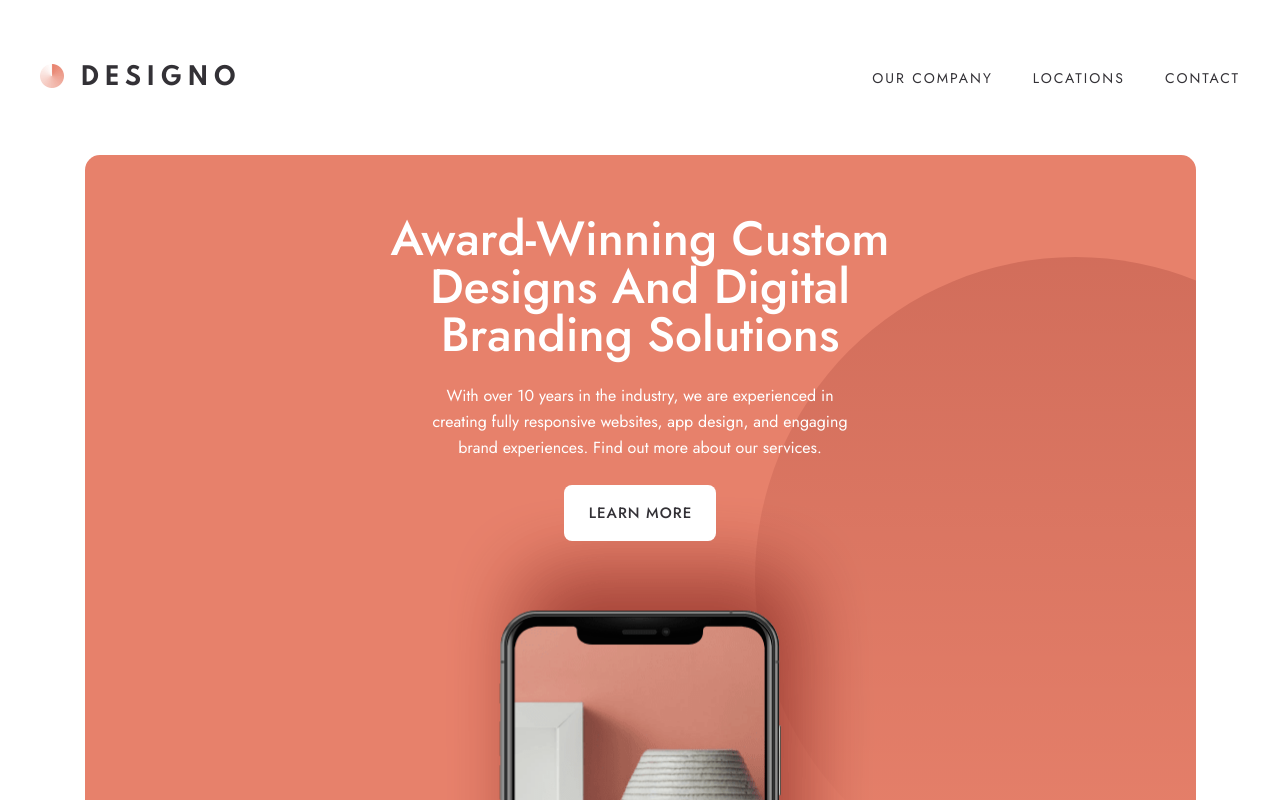
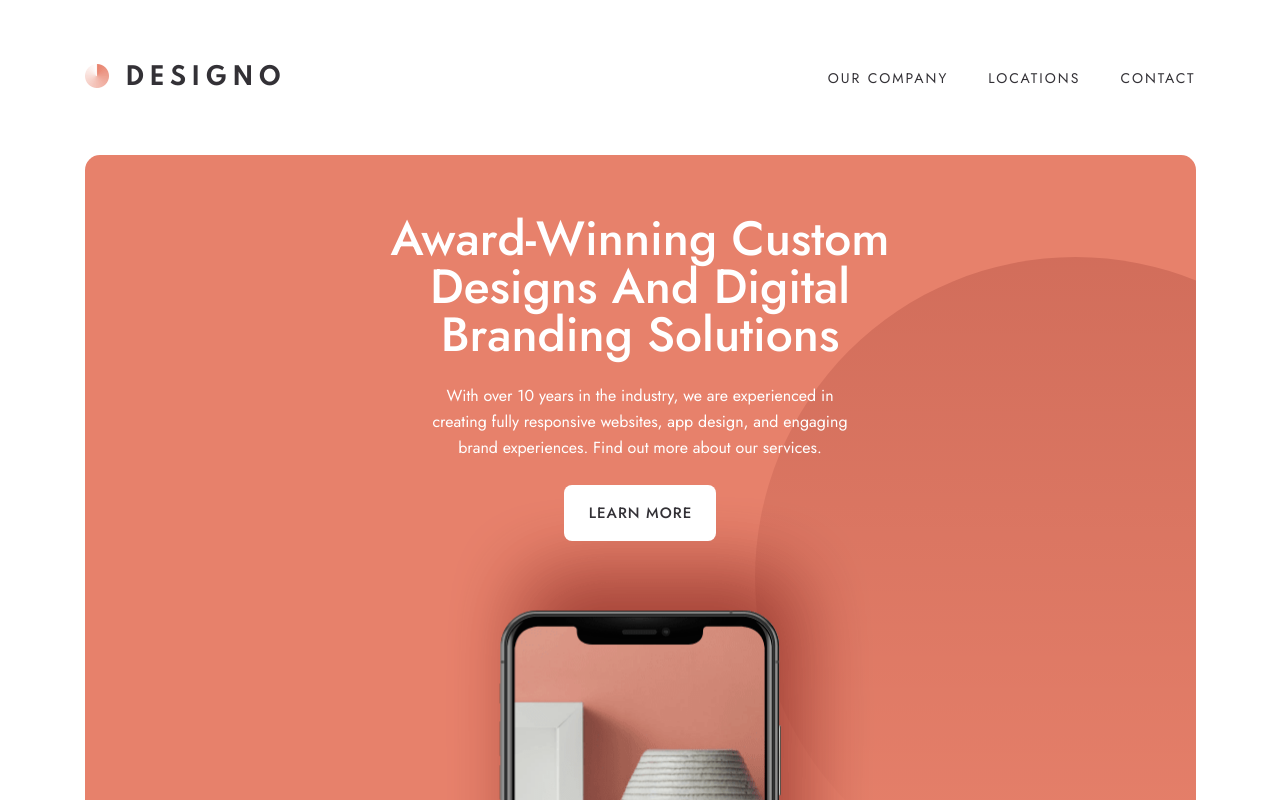
Before and after one commit to BryanEnriquez/designo, a React (Create React App) app: page / in a window 1280 px wide. Shown: the top 800 px of the page. Built offline with nearby package versions, Linux system fonts and the light colour scheme.

Commit message:
Update header + footer responsive design. Change logo to link back to homepage.

```diff
--- a/src/App.scss
+++ b/src/App.scss
@@ -33,6 +33,15 @@ body {
   background-color: var(--color-primary-light, #fff);
 }
 
+#root {
+  position: relative;
+  padding-top: 9.6rem;
+
+  @media (min-width: 768px) {
+    padding-top: 15.5rem;
+  }
+}
+
 ul {
   list-style: none;
 }
--- a/src/components/Logo.js
+++ b/src/components/Logo.js
@@ -1,7 +1,18 @@
+import { Link } from 'react-router-dom';
 import './Logo.scss';
+import LogoDark from '../imgs/shared/desktop/logo-dark.png';
+import LogoLight from '../imgs/shared/desktop/logo-light.png';
 
 const Logo = (props) => {
-  return <div className={`logo logo--${props.color}`}></div>;
+  return (
+    <Link to="/" className="logo-box">
+      <img
+        src={props.color === 'dark' ? LogoDark : LogoLight}
+        className="logo"
+        alt="designo logo"
+      />
+    </Link>
+  );
 };
 
 export default Logo;
--- a/src/components/Logo.scss
+++ b/src/components/Logo.scss
@@ -1,14 +1,14 @@
 .logo {
-  background-size: cover;
+  display: block;
   height: 27px;
   width: 202px;
-  // background-color: rgb(220, 93, 20);
 
-  &--dark {
-    background-image: url(../imgs/shared/desktop/logo-dark.png);
+  &:hover,
+  &:active {
+    cursor: pointer;
   }
 
-  &--light {
-    background-image: url(../imgs/shared/desktop/logo-light.png);
+  &-box {
+    display: block;
   }
 }
--- a/src/layout/Footer.scss
+++ b/src/layout/Footer.scss
@@ -1,15 +1,24 @@
 @import '../css/variables';
 
 .footer {
+  padding: 64px 24px;
+  color: var(--color-primary-light, #fff);
   background-color: var(--color-primary-dark, #1d1c1e);
-  padding: 6.4rem 2.4rem;
-  color: var(--color-primary-light, #fff);
 
   @media (min-width: $media-m) {
-    padding: 8rem 3.9rem;
+    padding: 8rem 0;
   }
   @media (min-width: $media-l) {
-    padding: 7.2rem 11.4%; // 7.2rem 16.5rem
+    padding: 7.2rem 0;
+  }
+
+  &__nav,
+  &__info {
+    @media (min-width: $media-m) {
+      margin: 0 auto;
+      width: calc(100% - 78px);
+      max-width: 1111px;
+    }
   }
 
   // Group 1 ////////////////
@@ -37,12 +46,12 @@
     @media (min-width: $media-m) {
       grid-template-columns: repeat(3, auto);
       grid-template-rows: auto;
-      gap: 4.2rem;
+      gap: 42px;
       padding: 0;
     }
     // li elements get padding, reduce gap
     @media (min-width: $media-l) {
-      gap: 3.9rem;
+      gap: 39px;
     }
 
     li {
@@ -96,7 +105,7 @@
     @media (min-width: $media-m) {
       flex-direction: row;
       align-items: flex-end;
-      margin: 3.2rem 0 0 0;
+      padding: 3.2rem 0 0 0;
     }
   }
 
--- a/src/layout/Header.js
+++ b/src/layout/Header.js
@@ -4,35 +4,44 @@ import NavLinks from '../components/NavLinks';
 import Logo from '../components/Logo';
 import Modal from '../components/Modal';
 import { navLinks } from '../copy/navLinks';
+import { resMod } from '../utils/calcLayoutMod';
 import { ReactComponent as IconMenu } from '../imgs/shared/mobile/icon-hamburger.svg';
 import { ReactComponent as IconClose } from '../imgs/shared/mobile/icon-close.svg';
 import './Header.scss';
 
+const NavBar = ({ open, onClick, logoColor }) => {
+  return (
+    <nav className="navbar">
+      <div className="navbar__left">
+        <Logo color={logoColor} />
+        <button className="navbar__button" onClick={onClick}>
+          {open ? <IconClose /> : <IconMenu />}
+        </button>
+      </div>
+      <NavLinks className="navbar__right" links={navLinks} />
+    </nav>
+  );
+};
+
 const Header = (props) => {
-  const [expanded, setExpanded] = useState(false);
+  const [open, setOpen] = useState(false);
   const { location } = props;
 
   useEffect(() => {
-    setExpanded(false);
+    setOpen(false);
   }, [location]);
 
   const onBtnClick = (e) => {
     e.preventDefault();
-    setExpanded(!expanded);
+    setOpen(!open);
   };
 
-  const modifier = expanded ? 'header--expanded' : '';
+  const mod = resMod('header', open && 'open');
 
   return (
-    <header className={`header ${modifier}`} id="header">
-      <div className="header__subgrid">
-        <Logo color={props.logoColor} />
-        <button className="header__button" onClick={onBtnClick}>
-          {expanded ? <IconClose /> : <IconMenu />}
-        </button>
-      </div>
-      <NavLinks className="header__navbar" links={navLinks} />
-      {expanded ? <Modal onBgClick={onBtnClick} /> : null}
+    <header className={mod} id="header">
+      <NavBar open={open} onClick={onBtnClick} logoColor={props.logoColor} />
+      {open && <Modal onBgClick={onBtnClick} />}
     </header>
   );
 };
--- a/src/layout/Header.scss
+++ b/src/layout/Header.scss
@@ -5,62 +5,65 @@
   top: 0;
   left: 0;
   width: 100%;
-  height: $header-height; // minimized height
-  transition: height 0.2s;
-
-  display: grid;
-  grid-template-columns: 100%;
-  // Second row is hidden when menu is closed or on +tablet
-  grid-template-rows: $header-height 1fr;
-  align-items: center; // Vertical placement
+  height: $header-height;
   overflow: hidden;
   z-index: 100;
   background-color: var(--primary-color-light, #fff);
-  // background-color: rgb(220, 173, 20);
+  transition: height 0.2s;
 
   @media (min-width: $media-m) {
+    position: absolute;
     height: $header-height-m;
-    // navbar (auto) takes up min space needed
-    grid-template-columns: 1fr auto;
-    grid-template-rows: 100%;
-    padding: 0 4rem;
-  }
-  @media (min-width: $media-l) {
-    padding: 0 11.4%;
+    display: flex;
+    flex-direction: column;
+    // navbar height is set to auto, center el
+    justify-content: center;
   }
 
-  // Max header height on mobile
-  &--expanded {
-    height: 33.1rem; // 96 (base) + 235
+  &--open {
+    height: calc($header-height + 23.5rem); // 96 (base) + 235
 
     // Auto collapse el on +tablet if class is active
     @media (min-width: $media-m) {
       height: $header-height-m;
     }
   }
+}
+
+.navbar {
+  height: 100%;
+  display: grid;
+  grid-template-columns: 1fr;
+  grid-template-rows: $header-height 1fr;
+
+  @media (min-width: $media-m) {
+    height: auto;
+    grid-template-columns: 1fr auto;
+    grid-template-rows: auto;
+    align-items: center;
+    width: calc(100% - 80px);
+    max-width: 1111px;
+    margin: 0 auto;
+  }
 
   // Positions logo + menu open/close btn
-  &__subgrid {
+  &__left {
     display: grid;
     grid-template-columns: auto 1fr;
-    // Set height to tallest el
     grid-template-rows: auto;
     justify-items: end; // HORIZONTAL
     align-items: center; // VERTICAL
-    margin: 0 2.4rem;
-    // background-color: cyan;
+    padding: 0 24px;
 
-    // Parent adds padding at this breakpoint, drop margin
     @media (min-width: $media-m) {
-      margin: 0;
+      padding: 0;
     }
   }
 
-  &__navbar {
-    // Expand into free space
-    // align-items:center on parent causes child to take min space
+  &__right {
+    // Expand into free space when nav bar is opened
     height: 100%;
-    padding: 4.8rem 2.4rem;
+    padding: 48px 24px;
 
     // Position li elements
     display: flex;
@@ -80,22 +83,26 @@
     }
 
     li {
+      display: block;
+      font-size: 2.4rem;
+      line-height: 2.5rem;
+
       @media (min-width: $media-m) {
+        font-size: 1.4rem;
+        line-height: 1.4rem;
+
         &:not(:last-child) {
-          margin-right: 3.8rem; // 4rem
+          margin-right: 38px; // 3.8rem
         }
       }
 
       a {
-        font-size: 2.4rem;
-        line-height: 1.04;
+        display: inline-block;
         text-transform: uppercase;
         letter-spacing: 2px;
         transition: border-bottom 0.1s;
 
         @media (min-width: $media-m) {
-          font-size: 1.4rem;
-          line-height: 1;
           border-bottom: 1px solid transparent;
           // compensate for effect letter spacing has on underline length
           padding: 0 0 0 2px;
--- a/src/layout/Main.scss
+++ b/src/layout/Main.scss
@@ -1,12 +1,6 @@
 @import '../css/variables';
 
 .main {
-  margin-top: $header-height;
-
-  @media (min-width: $media-m) {
-    margin-top: $header-height-m;
-  }
-
   &__content {
     max-width: 68.9rem;
     margin: 0 auto;
@@ -17,7 +11,7 @@
     justify-items: center;
 
     @media (min-width: $media-m) {
-      width: calc(100% - 8rem);
+      width: calc(100% - 80px);
       max-width: 111.1rem;
     }
     @media (min-width: $media-l) {
```
Also changed, not shown: src/imgs/shared/mobile/icon-close.svg, src/imgs/shared/mobile/icon-hamburger.svg.
